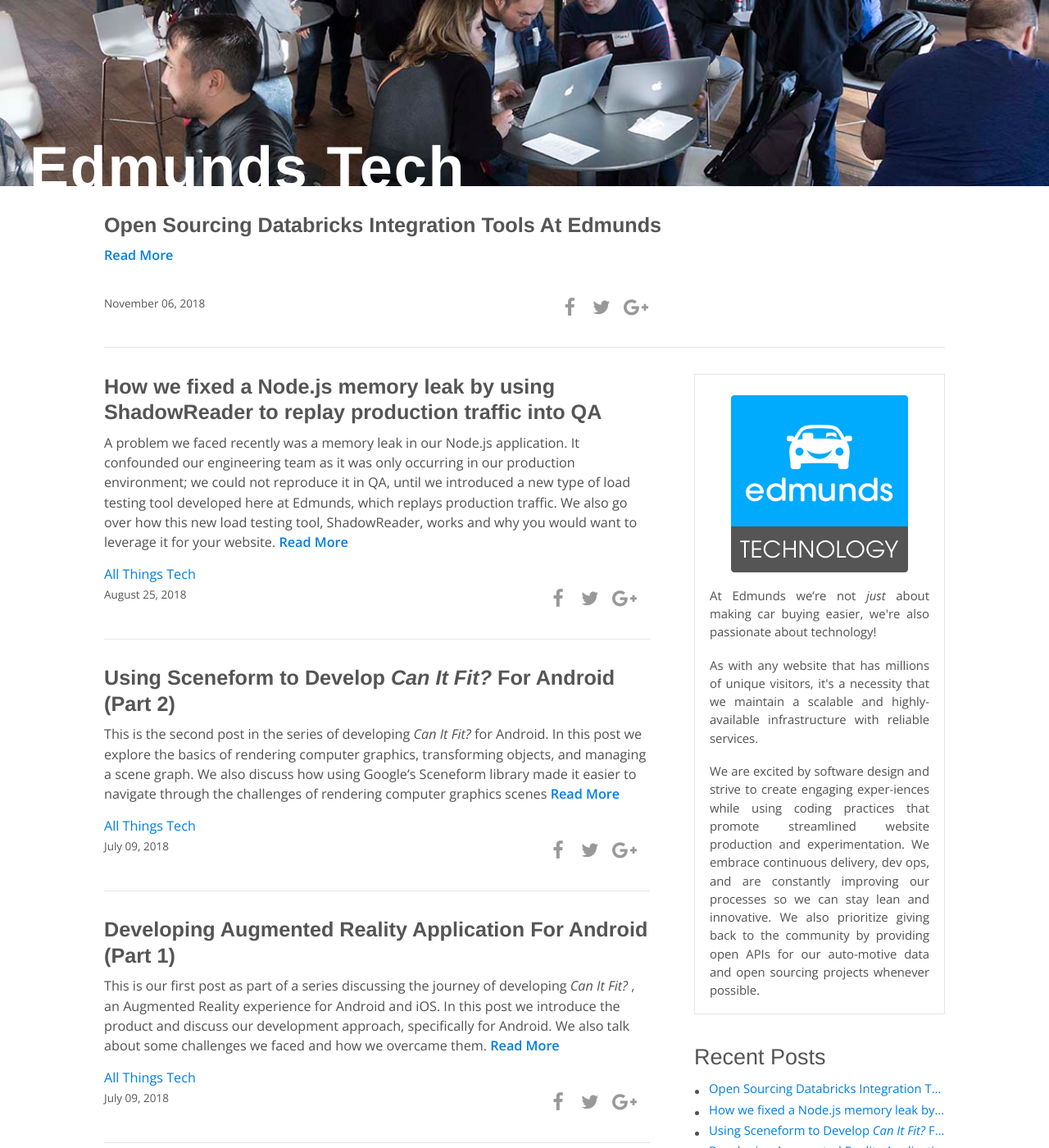
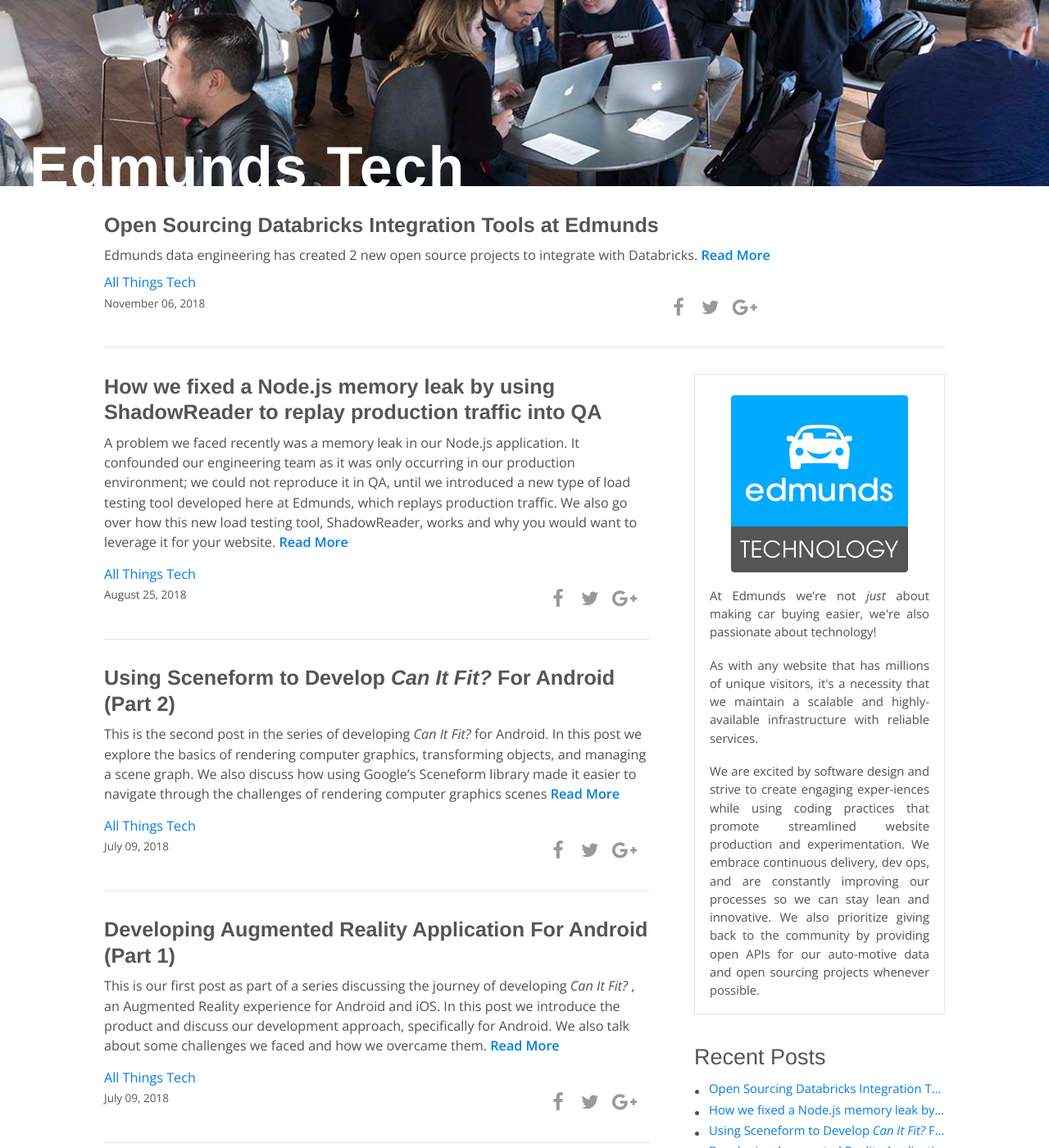
Before and after one commit to edmunds/edmunds.github.io, a Jekyll site: the page built from index.html, in a window 1280 px wide and 1400 px high, scrolled down 263 px. Shown: the whole window at 82% size. Built offline with Jekyll 4.4.1, drawn with Linux system fonts in a browser that asks for light colours; the list of posts is cut into pages by our own code.

Commit message:
* added summaries * added bio photos

```diff
--- a/_posts/2018-11-06-Open-Sourcing-Databricks-Integration-Tools-at-Edmunds.md
+++ b/_posts/2018-11-06-Open-Sourcing-Databricks-Integration-Tools-at-Edmunds.md
@@ -1,5 +1,12 @@
-## Open Sourcing Databricks Integration Tools at Edmunds
+---
+layout: post
+title: Open Sourcing Databricks Integration Tools at Edmunds
+tags: [All Things Tech]
 
+featured-summary: <p>Edmunds data engineering has created 2 new open source projects to integrate with Databricks.</p>
+
+summary: Edmunds data engineering has created 2 new open source projects to integrate with Databricks.
+---
 
 ## What is Databricks and How is it Useful for Edmunds?
 
@@ -94,8 +101,7 @@
 
 What does it roughly Look Like?
 
-![databricks-at-edmunds](images/Edmunds-Databricks.png "image_tooltip")
-
+<img src="{{site.baseimagesurl}}/Edmunds-Databricks.png"  />
 
 
 ## High Level What This Delivers for Us?
```
Also changed, not shown: public/images/shaun-elliott-bio-pic.jpg (added), 1 other file.
